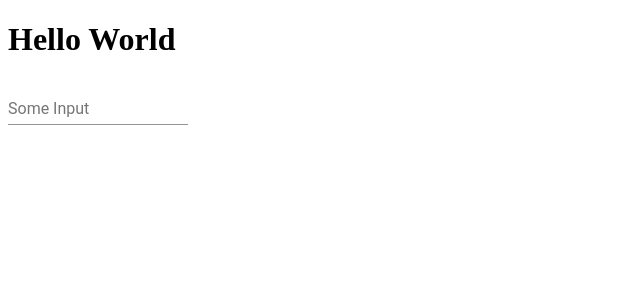
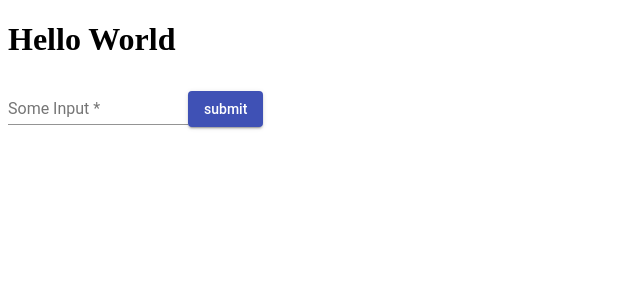
Before and after one commit to farley911/kraken, an Angular app: page / in a window 1280 px wide. Shown: the top 300 px of the page, without its empty margins (0-640 px from the left). Built offline with nearby package versions, Linux system fonts and the light colour scheme.

Commit message:
Adds reactive forms

```diff
--- a/src/app/app.component.html
+++ b/src/app/app.component.html
@@ -1,4 +1,7 @@
 <h1>Hello World</h1>
-<mat-form-field>
-  <input matInput placeholder="Some Input" />
-</mat-form-field>
+<form [formGroup]="testForm" (ngSubmit)="onSubmit(testForm)">
+  <mat-form-field>
+    <input matInput placeholder="Some Input" formControlName="something" />
+  </mat-form-field>
+  <button type="submit" mat-raised-button color="primary">submit</button>
+</form>
--- a/src/app/app.component.ts
+++ b/src/app/app.component.ts
@@ -1,4 +1,5 @@
 import { Component } from '@angular/core';
+import { FormGroup, FormControl, FormBuilder, Validators } from '@angular/forms';
 
 @Component({
   selector: 'app-root',
@@ -6,5 +7,18 @@ import { Component } from '@angular/core';
   styleUrls: ['./app.component.scss']
 })
 export class AppComponent {
-  title = 'app';
+  private testForm: FormGroup;
+  private something: FormControl = new FormControl('', Validators.required);
+
+  constructor(
+    private formBuilder: FormBuilder
+  ) {
+    this.testForm = formBuilder.group({
+      something: this.something
+    });
+  }
+
+  private onSubmit(data: any) {
+    console.log(data.value.something);
+  }
 }
--- a/src/app/app.module.ts
+++ b/src/app/app.module.ts
@@ -1,6 +1,7 @@
 import { BrowserAnimationsModule } from '@angular/platform-browser/animations';
 import { BrowserModule } from '@angular/platform-browser';
 import { NgModule } from '@angular/core';
+import { ReactiveFormsModule } from '@angular/forms';
 
 import { AppComponent } from './app.component';
 import { MaterialsModule } from './materials.module';
@@ -13,7 +14,8 @@ import { MaterialsModule } from './materials.module';
   imports: [
     BrowserModule,
     BrowserAnimationsModule,
-    MaterialsModule
+    MaterialsModule,
+    ReactiveFormsModule
   ],
   providers: [],
   bootstrap: [AppComponent]
--- a/src/app/materials.module.ts
+++ b/src/app/materials.module.ts
@@ -1,11 +1,14 @@
+import {MatButtonModule} from '@angular/material/button';
 import { MatInputModule } from '@angular/material/input';
 import { NgModule } from '@angular/core';
 
 @NgModule({
   imports: [
+    MatButtonModule,
     MatInputModule
   ],
   exports: [
+    MatButtonModule,
     MatInputModule
   ]
 })
```
